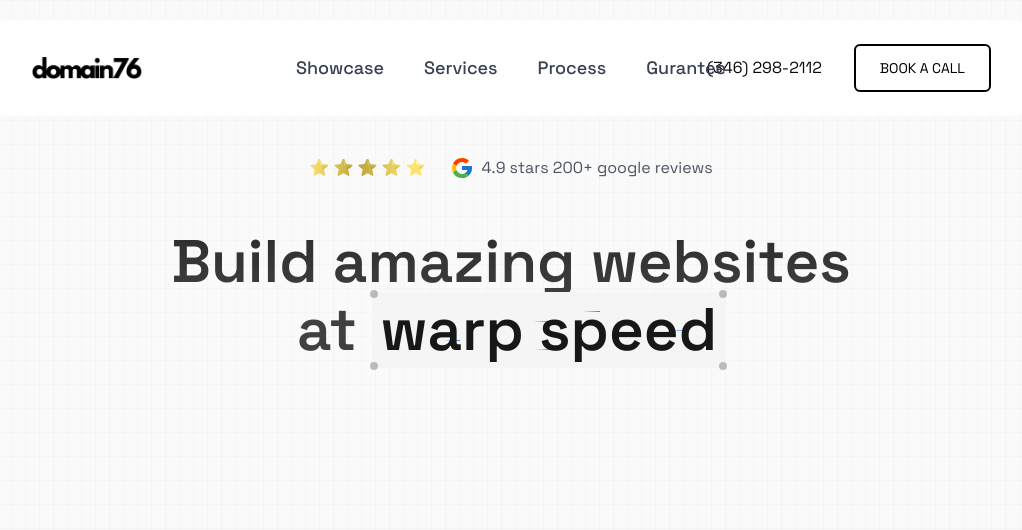
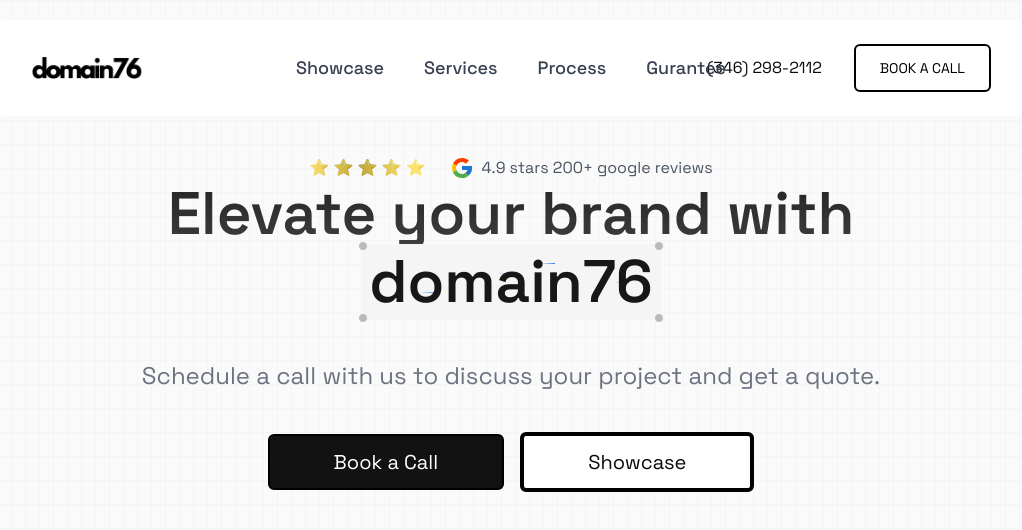
Before and after one commit to vinisadev/domain76, a Next.js app: page / in a window 1280 px wide. Shown: the top 530 px of the page, without its empty margins (129-1151 px from the left). Built offline with nearby package versions, Linux system fonts and the light colour scheme.

Commit message:
Closing out main hero section

```diff
--- a/src/app/page.tsx
+++ b/src/app/page.tsx
@@ -5,7 +5,7 @@ import LogoImage from "../public/logo/logo.webp";
 import Link from "next/link";
 import { Link as ScrollLink, Element } from "react-scroll";
 import { GoogleReviews } from "@/components/demos/google-reviews";
-import { Hero } from "@/components/demos/hero";
+import { CoverSection } from "@/components/demos/cover-section";
 
 export default function Home() {
   return (
@@ -77,7 +77,26 @@ export default function Home() {
       <main className="md:pb-10">
         <div className="md:px-0 mx-6 xl:w-4/5 2xl:w-[68%] md:mx-auto mt-14">
           <GoogleReviews />
-          <Hero />
+        </div>
+        <h1>
+          <CoverSection />
+        </h1>
+        <p className="md:text-center text-xl md:text-2xl my-6 md:my-10 md:w-4/5 mx-auto text-gray-500">
+          Schedule a call with us to discuss your project and get a quote.
+        </p>
+        <div className="flex md:justify-center items-center gap-x-4">
+          <Link
+            href="/meeting"
+            className="py-3 px-10 md:px-16 md:text-xl hover:bg-[#abcbff] rounded-[6px] border-2 border-black dark:border-white bg-[#121212] text-white transition duration-200 hover:shadow-[1px_1px_rgba(0,0,0),2px_2px_rgba(0,0,0),3px_3px_rgba(0,0,0),4px_4px_rgba(0,0,0),5px_5px_0px_0px_rgba(0,0,0)] dark:shadow-[1px_1px_rgba(255,255,255),2px_2px_rgba(255,255,255),3px_3px_rgba(255,255,255),4px_4px_rgba(255,255,255),5px_5px_0px_0px_rgba(255,255,255)]"
+          >
+            Book a Call
+          </Link>
+          <Link
+            href={"/showcase"}
+            className="bg-white py-3 px-10 md:px-16 md:text-xl border-4 border-black rounded-[6px] hover:shadow-[1px_1px_rgba(0,0,0),2px_2px_rgba(0,0,0),3px_3px_rgba(0,0,0),4px_4px_rgba(0,0,0),5px_5px_0px_0px_rgba(0,0,0)] dark:shadow-[1px_1px_rgba(255,255,255),2px_2px_rgba(255,255,255),3px_3px_rgba(255,255,255),4px_4px_rgba(255,255,255),5px_5px_0px_0px_rgba(255,255,255)]"
+          >
+            Showcase
+          </Link>
         </div>
       </main>
     </div>
--- /dev/null
+++ b/src/components/demos/cover-section.tsx
@@ -0,0 +1,14 @@
+import React from "react";
+import { Cover } from "@/components/ui/cover";
+
+export function CoverSection() {
+  return (
+    <div>
+      <h1 className="text-3xl md:text-6xl font-semibold max-w-7xl mx-auto text-center relative z-20 bg-clip-text text-transparent bg-gradient-to-b from-neutral-800 via-neutral-700 to-neutral-700 dark:from-neutral-800 dark:via-white dark:to-white">
+        Elevate your brand with
+        <br />
+        <Cover>domain76</Cover>
+      </h1>
+    </div>
+  );
+}
--- a/src/components/demos/hero.tsx
+++ /dev/null
@@ -1,12 +0,0 @@
-import React from "react";
-import { Cover } from "@/components/ui/cover";
-
-export function Hero() {
-  return (
-    <div>
-      <h1 className="text-3xl md:text-6xl font-semibold max-w-7xl mx-auto text-center mt-6 relative z-20 py-6 bg-clip-text text-transparent bg-gradient-to-b from-neutral-800 via-neutral-700 to-neutral-700 dark:from-neutral-800 dark:via-white dark:to-white">
-        Build amazing websites <br /> at <Cover>warp speed</Cover>
-      </h1>
-    </div>
-  );
-}
```
Also changed, not shown: src/components/demos/google-reviews.tsx (+2 -17 lines).
